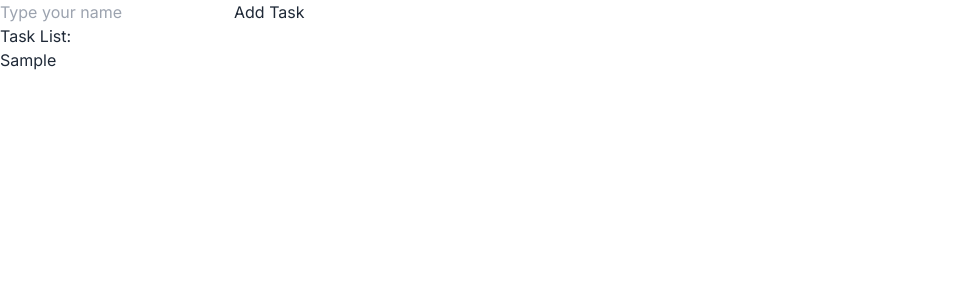
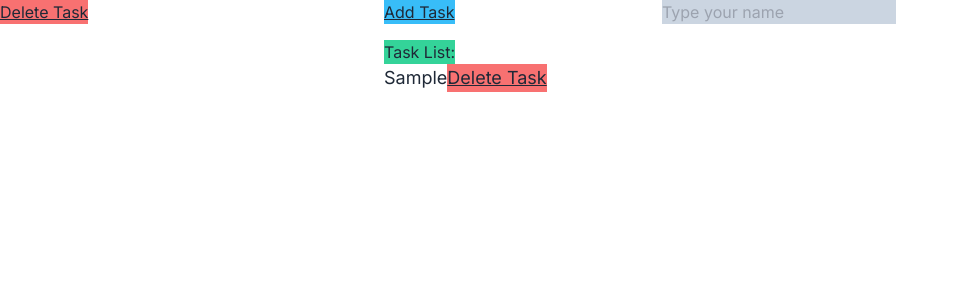
Before and after one commit to jaewonkim682/nextjs, a Next.js app: page / in a window 1280 px wide. Both pictures are taken after typing "Sample" into the empty fields and a click on the button "Add Task". Shown: the top 300 px of the page, without its empty margins (0-959 px from the left). Built offline with nearby package versions, Linux system fonts and the light colour scheme.

Commit message:
first working example

```diff
--- a/app/AddTask.tsx
+++ /dev/null
@@ -1,21 +0,0 @@
-"use client";
-import React, { useState } from 'react';
-
-const NameInputButton = () => {
-  const [name, setName] = useState('');
-  const [nameList, setNamesList] = useState([]);
-}
-
-
-const AddTask = () => {
-  }
-  return (
-    <div className="p-5 my-5 bg-sky-400 text-white text-xl hover:bg-sky-500">
-      <button className="btn btn-primary" onClick={onClick}>
-        Add Task
-      </button>
-    </div>
-  );
-};
-
-export default AddTask;
--- a/app/page.tsx
+++ b/app/page.tsx
@@ -1,37 +1,67 @@
 "use client";
-import { getSystemErrorName } from "util";
-import AddTask from "./AddTask";
-import React, { useState } from "react";
+
+import React, { ChangeEvent, MouseEvent, useState } from "react";
 
 const NameInputButton = () => {
   const [name, setName] = useState("");
-  const [namesList, setNamesList] = useState([]);
+  const [namesList, setNamesList] = useState<string[]>([]);
 
-  const handleInputChage = (event) => {
+  const handleInputChange = (event: ChangeEvent<HTMLInputElement>) => {
     setName(event.target.value);
   };
 
   const handleButtonClick = () => {
     if (name.trim() !== "") {
+      setName("");
       setNamesList((prevNames) => [...prevNames, name]);
-      setName("");
     }
+  };
+
+  const deleteButtonClick = () => {
+    setNamesList(namesList.slice(0, namesList.length - 1));
+    // const list = namesList;
+    // console.log(list);
+    // setNamesList(list.slice(0, list.length - 1));
+  };
+
+  const taskDeleteButton = (index: number) => {
+    setNamesList((taskLsts) => taskLsts.filter((_, i) => i !== index));
   };
 
   return (
     <div>
+      <button
+        className="absolute top-0 left-96 underline bg-sky-400"
+        onClick={handleButtonClick}
+      >
+        Add Task
+      </button>
+      <button
+        className="absolute top-0 left-0 underline bg-red-400"
+        onClick={deleteButtonClick}
+      >
+        Delete Task
+      </button>
       <input
+        className="absolute top-0 right-96 bg-slate-300"
         type="text"
         placeholder="Type your name"
         value={name}
-        onChange={handleInputChage}
+        onChange={handleInputChange}
       />
-      <button onClick={handleButtonClick}>Add Task</button>
       <div>
-        <h2>Task List:</h2>
-        <ul>
+        <h2 className="absolute top-10 left-96 bg-emerald-400"> Task List: </h2>
+        <ul className="absolute top-16 left-96 text-lg">
           {namesList.map((item, index) => (
-            <li key={index}>{item}</li>
+            <li key={index}>
+              {item}
+              <button
+                className="underline bg-red-400"
+                onClick={() => taskDeleteButton(index)}
+              >
+                Delete Task
+              </button>
+            </li>
           ))}
         </ul>
       </div>
```
